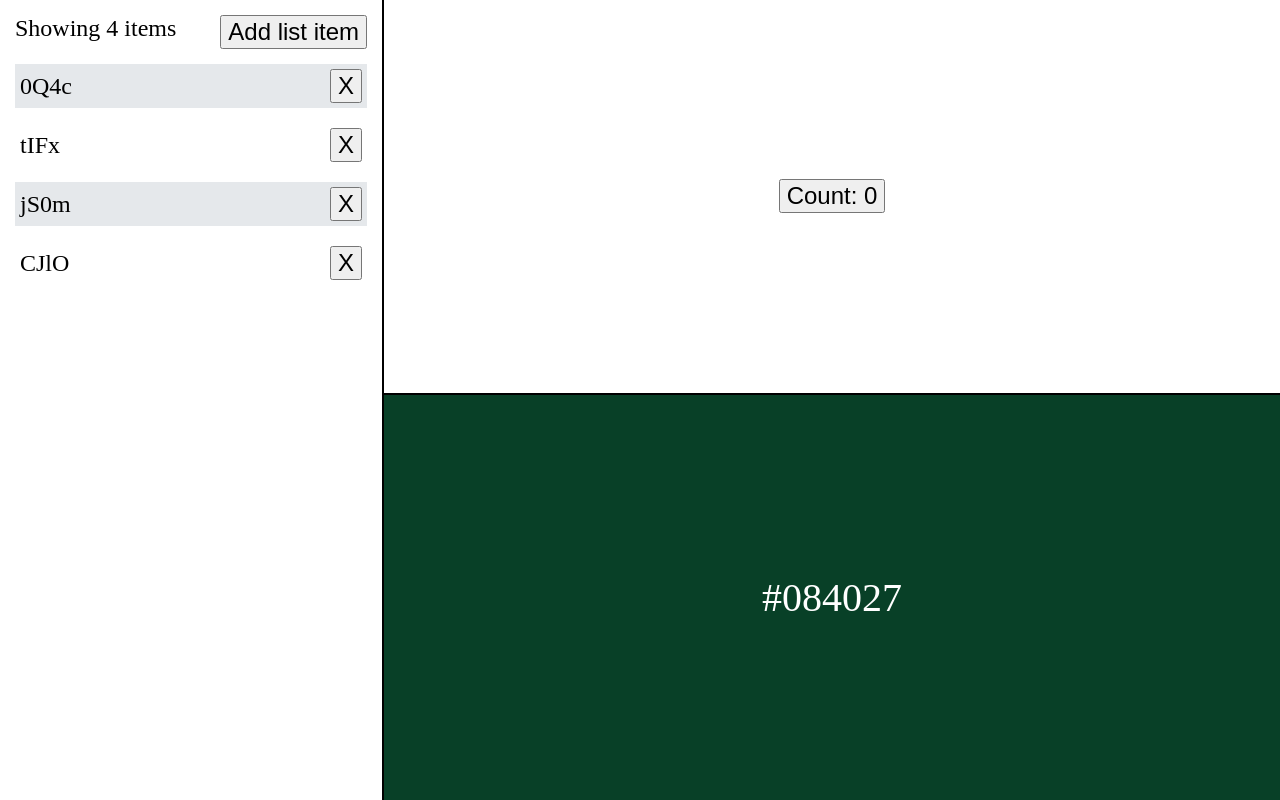
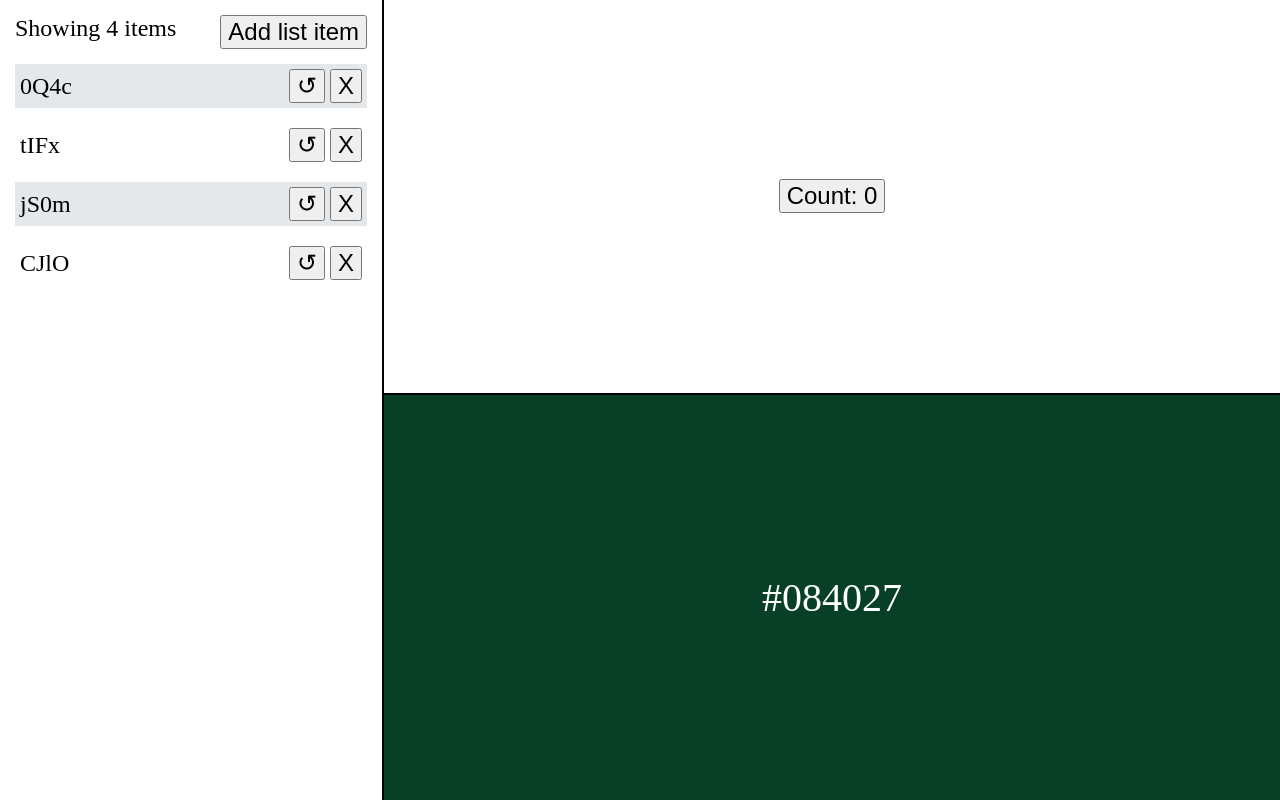
Before and after one commit to MNewbigging/mobx-examples, a React app: page / in a window 1280 px wide. Built offline with nearby package versions, Linux system fonts and the light colour scheme.

Commit message:
refresh list item

```diff
--- a/src/components/list-item/ListItem.tsx
+++ b/src/components/list-item/ListItem.tsx
@@ -2,14 +2,19 @@ import './list-item.scss';
 
 import React from 'react';
 import { IListItem } from '../../state/ListState';
+import { observer } from 'mobx-react-lite';
 
 interface ListItemProps {
   item: IListItem;
   altBackground: boolean;
   onRemoveItem: (id: string) => void;
+  onRefreshItem: (id: string) => void;
 }
 
-export const ListItem: React.FC<ListItemProps> = ({ item, altBackground, onRemoveItem }) => {
+export const ListItem: React.FC<ListItemProps> = observer(
+  ({ item, altBackground, onRemoveItem, onRefreshItem }) => {
+    console.log('ListItem render');
+
     const altBackgroundClass = altBackground ? 'alt-bg' : '';
     const classes = ['list-item', altBackgroundClass];
 
@@ -17,8 +22,10 @@ export const ListItem: React.FC<ListItemProps> = ({ item, altBackground, onRemov
       <div className={classes.join(' ')}>
         <div>{item.id}</div>
         <div className='list-item-controls'>
+          <button onClick={() => onRefreshItem(item.id)}>↺</button>
           <button onClick={() => onRemoveItem(item.id)}>X</button>
         </div>
       </div>
     );
-};
+  }
+);
--- a/src/components/list/List.tsx
+++ b/src/components/list/List.tsx
@@ -25,6 +25,7 @@ export const List: React.FC<ListProps> = observer(({ listState }) => {
           item={item}
           altBackground={index % 2 === 0}
           onRemoveItem={listState.removeListItem}
+          onRefreshItem={listState.refreshListItem}
         />
       ))}
     </div>
--- a/src/state/ListState.ts
+++ b/src/state/ListState.ts
@@ -12,6 +12,7 @@ export class ListState {
       items: observable,
       addListItem: action,
       removeListItem: action,
+      refreshListItem: action,
     });
 
     [1, 2, 3, 4].forEach(() => this.addListItem());
@@ -28,7 +29,11 @@ export class ListState {
     // this.items.splice(toRemove, 1);
   };
 
-  moveItemUp = (id: string) => {};
+  refreshListItem = (id: string) => {
+    const item = this.items.find((item) => item.id === id);
+
+    item.id = this.createId();
+  };
 
   private createId(length: number = 4) {
     const characters = 'abcdefghijklmnopqrstuvwxyzABCDEFGHIJKLMNOPQRSTUV0123456789';
```
Lines whose indentation alone changed are shown as unchanged.
